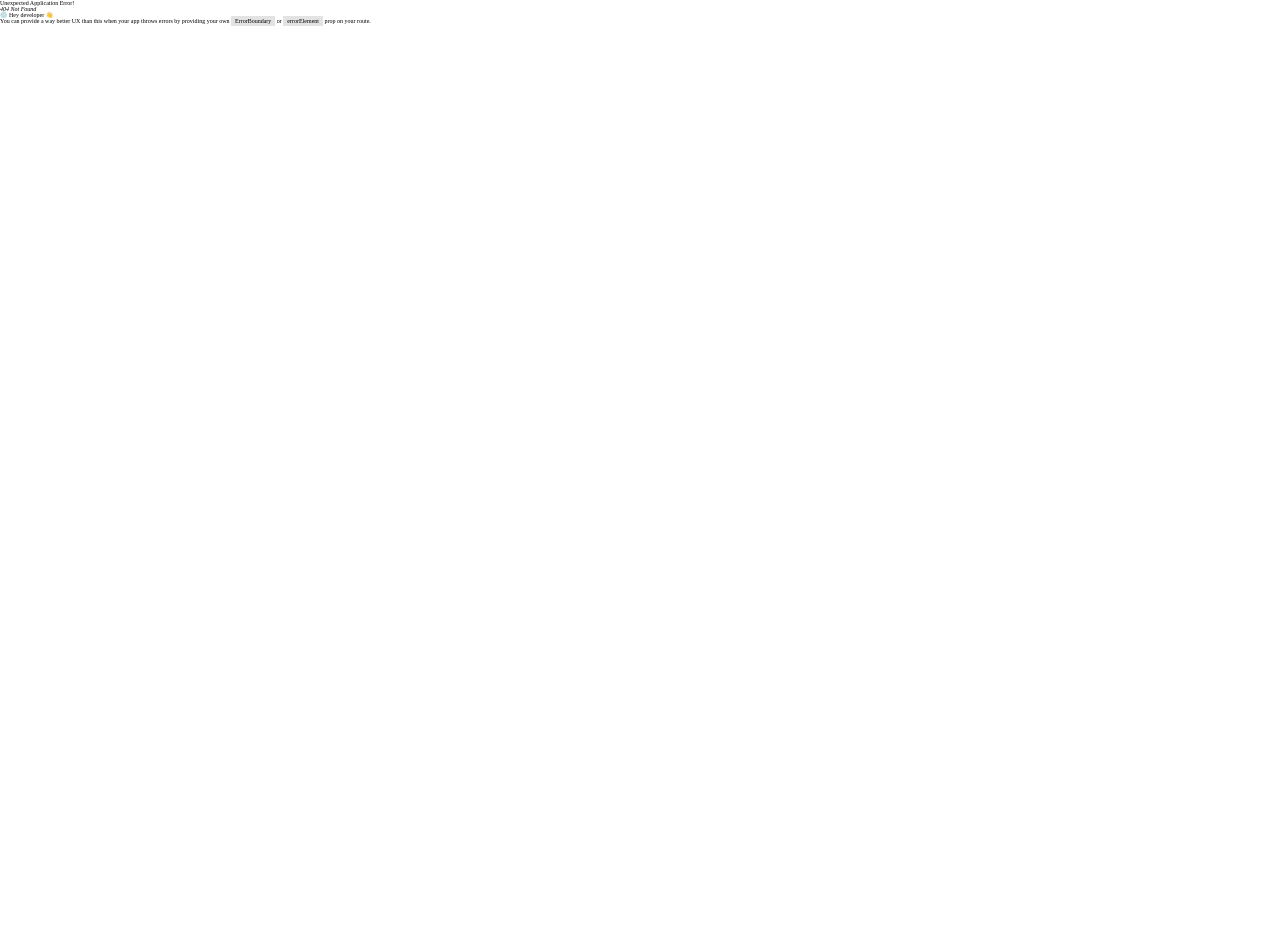
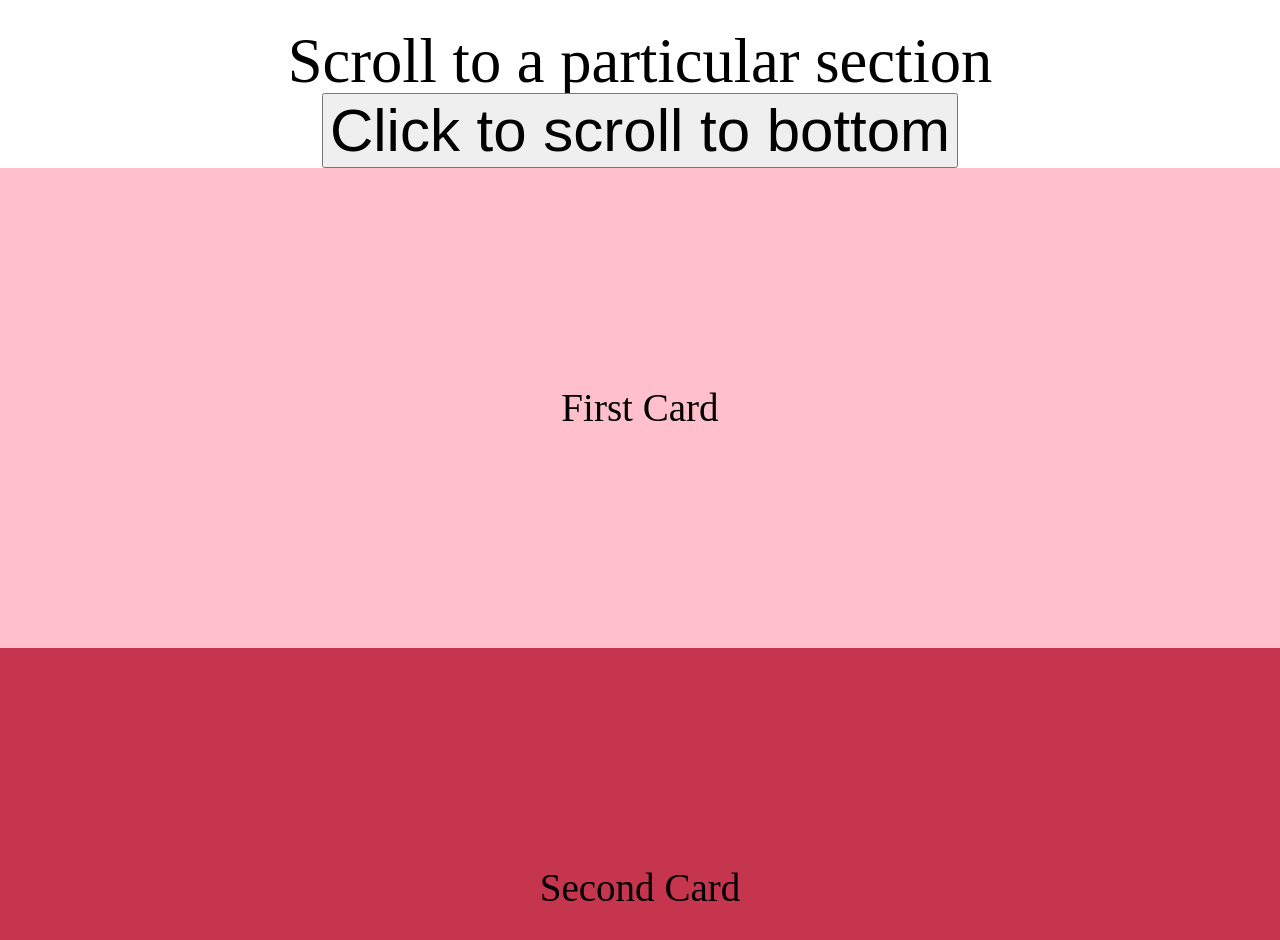
Before and after one commit to duglikespiano/25projectswithreact, a React (Create React App) app: page /15_scroll_to_particular_section in a window 1280 px wide. Before the commit this address had no page. Shown: the top 940 px of the page. Before the commit the page ends 800 px from the top, so only its background shows below. Built offline with nearby package versions, Linux system fonts and the light colour scheme.

Commit message:
15 - SCROLL TO PARTICULAR SECTION

```diff
--- a/src/Route.tsx
+++ b/src/Route.tsx
@@ -14,6 +14,7 @@ import Modal from './components/11_modal/Modal';
 import GithubProfileFinder from './components/12_github_profile_finder/GithubProfileFinder';
 import Autocomplete from './components/13_autocomplete/Autocomplete';
 import ScrollToTopAndBottom from './components/14_scroll_to_top_and_bottom/ScrollToTopAndBottom';
+import ScrollToParticularSection from './components/15_scroll_to_particular_section/ScrollToParticularSection';
 
 const router = createBrowserRouter([
 	{
@@ -76,6 +77,10 @@ const router = createBrowserRouter([
 		path: '/14_scroll_to_top_and_bottom',
 		element: <ScrollToTopAndBottom />,
 	},
+	{
+		path: '/15_scroll_to_particular_section',
+		element: <ScrollToParticularSection />,
+	},
 ]);
 
 export default function Route() {
--- a/src/components/0_home/componentsInfo.ts
+++ b/src/components/0_home/componentsInfo.ts
@@ -69,6 +69,11 @@ export const componentsInfo = [
 		name: 'scroll to top and bottom',
 		path: '/14_scroll_to_top_and_bottom',
 	},
+	{
+		id: 15,
+		name: 'scroll to particular section',
+		path: '/15_scroll_to_particular_section',
+	},
 ];
 
 export const updateHexColor = () => {
--- /dev/null
+++ b/src/components/15_scroll_to_particular_section/ScrollToParticularSection.jsx
@@ -0,0 +1,59 @@
+import { useRef } from 'react';
+import './ScrollToParticularSection.scss';
+
+export default function ScrollToParticularSection() {
+	const ref = useRef();
+
+	const data = [
+		{
+			label: 'First Card',
+			style: {
+				background: 'red',
+			},
+		},
+		{
+			label: 'Second Card',
+			style: {
+				background: 'green',
+			},
+		},
+		{
+			label: 'Third Card',
+			style: {
+				background: 'brown',
+			},
+		},
+		{
+			label: 'Fourth Card',
+			style: {
+				background: 'skyblue',
+			},
+		},
+		{
+			label: 'Fifth Card',
+			style: {
+				background: 'grey',
+			},
+		},
+	];
+
+	function handleScrollToSection() {
+		let position = ref.current.getBoundingClientRect().top;
+		window.scrollTo({
+			top: position,
+			behavior: 'smooth',
+		});
+	}
+
+	return (
+		<div id="ScrollToParticularSection">
+			<h1>Scroll to a particular section</h1>
+			<button onClick={handleScrollToSection}>Click to scroll to bottom</button>
+			<div style={{ width: '100%' }}>
+				{data.map((item, i) => (
+					<h3 ref={i === 2 ? ref : null}>{item.label}</h3>
+				))}
+			</div>
+		</div>
+	);
+}
--- /dev/null
+++ b/src/components/15_scroll_to_particular_section/ScrollToParticularSection.scss
@@ -0,0 +1,33 @@
+#ScrollToParticularSection {
+	display: flex;
+	flex-direction: column;
+	align-items: center;
+	font-size: 100px;
+	padding-top: 30px;
+	padding-bottom: 30px;
+	h3 {
+		width: 100%;
+		height: 60vh;
+		display: flex;
+		align-items: center;
+		justify-content: center;
+		&:nth-child(1) {
+			background-color: pink;
+		}
+		&:nth-child(2) {
+			background-color: rgb(197, 53, 77);
+		}
+		&:nth-child(3) {
+			background-color: rgb(34, 137, 77);
+		}
+		&:nth-child(4) {
+			background-color: rgb(120, 128, 217);
+		}
+		&:nth-child(5) {
+			background-color: rgb(196, 132, 80);
+		}
+	}
+	button {
+		font-size: 60px;
+	}
+}
```
